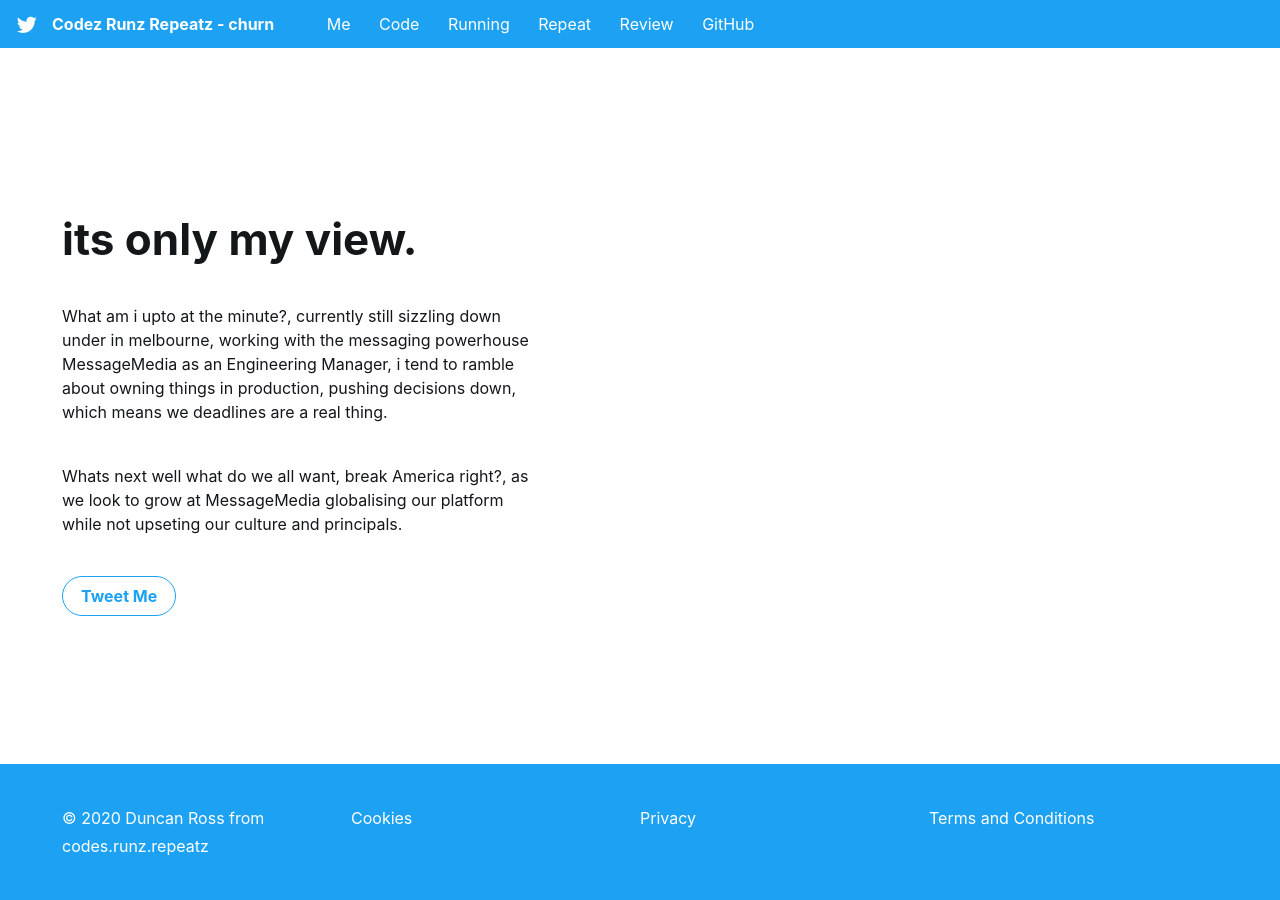
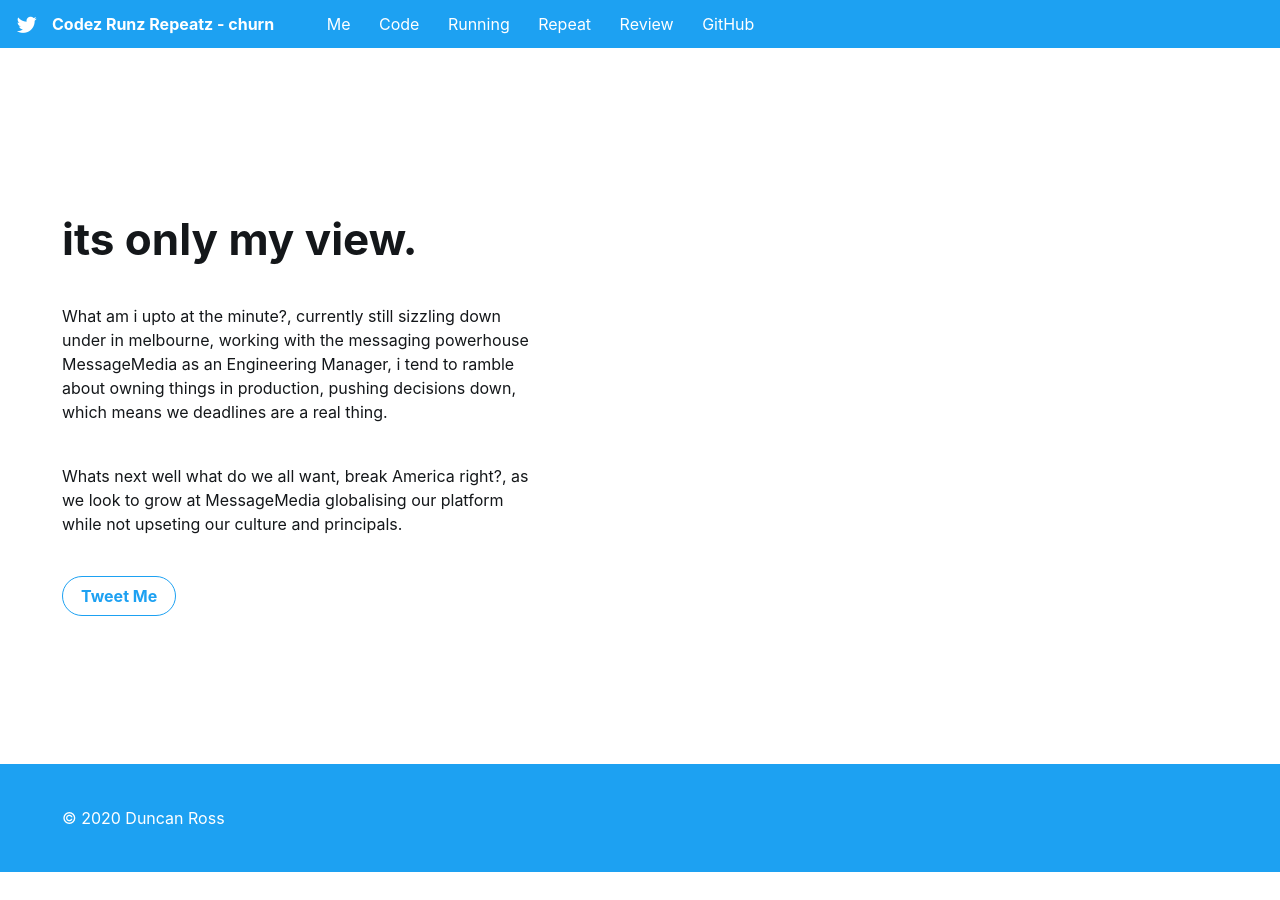
Before and after one commit to codez-runz-repeatz/codez-runz-repeatz.github.io, a Jekyll site: the page built from index.html, in a window 1280 px wide and 900 px high, scrolled down 1485 px. Built offline with Jekyll 4.4.1, drawn with Linux system fonts in a browser that asks for light colours; some web fonts are replaced; comment, search, counter and statistics services are not loaded; after the commit the page ends 2357 px from its top, so only the background shows below that.

Commit message:
whoops another commit

```diff
--- a/_layouts/default.html
+++ b/_layouts/default.html
@@ -125,21 +125,8 @@
             </div>-->
 
             <div class="Grid-cell footer-cell u-size1of4">
-                <a class="foot-link" href="">© 2020 Duncan Ross from codes.runz.repeatz</a>
+                <a class="foot-link" href="">© 2020 Duncan Ross</a>
             </div>
-
-            <div class="Grid-cell footer-cell u-size1of4">
-                <a class="foot-link" target="_blank" href="https://support.twitter.com/articles/20170520">Cookies</a>
-            </div>
-
-            <div class="Grid-cell footer-cell u-size1of4">
-                <a class="foot-link" target="_blank" href="https://twitter.com/privacy">Privacy</a>
-            </div>
-
-            <div class="Grid-cell footer-cell u-size1of4">
-                <a class="foot-link" target="_blank" href="https://twitter.com/tos">Terms and Conditions</a>
-            </div>
-
         </div>
     </div> <!-- End of Footer -->
   </body>
```
